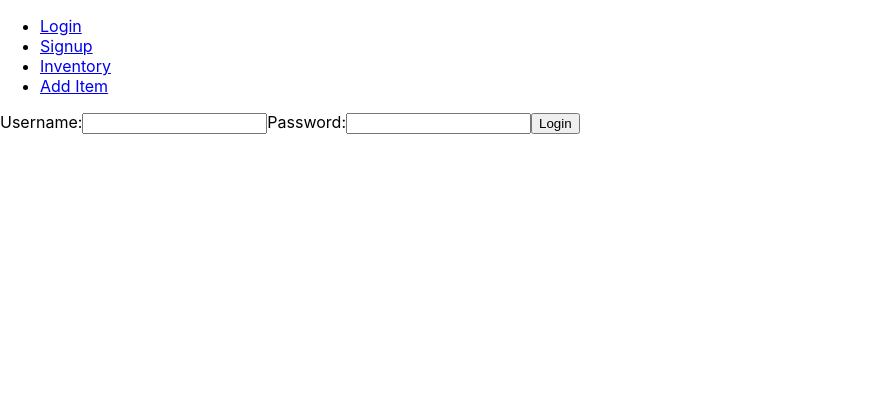
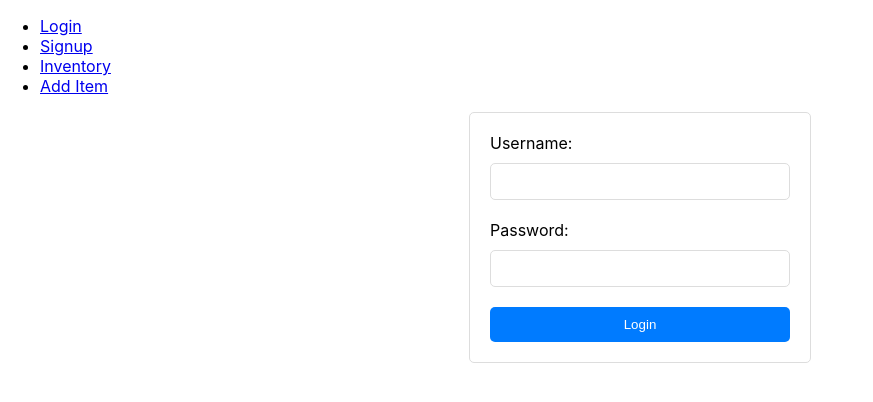
Before and after one commit to farrell-j/z-prefix-app, a React (Create React App) app in the folder client/: page / in a window 1280 px wide. Shown: the top 402 px of the page, without its empty margins (0-873 px from the left). Built offline with nearby package versions, Linux system fonts and the light colour scheme.

Commit message:
Styled login & signup

```diff
--- /dev/null
+++ b/client/src/components/Login.css
@@ -0,0 +1,33 @@
+.form {
+    display: flex;
+    flex-direction: column;
+    width: 300px;
+    margin: auto;
+    padding: 20px;
+    border: 1px solid #ddd;
+    border-radius: 5px;
+}
+
+.form label {
+    margin-bottom: 10px;
+}
+
+.form input {
+    margin-bottom: 20px;
+    padding: 10px;
+    border-radius: 5px;
+    border: 1px solid #ddd;
+}
+
+.form button {
+    padding: 10px;
+    border-radius: 5px;
+    border: none;
+    background-color: #007BFF;
+    color: white;
+    cursor: pointer;
+}
+
+.form button:hover {
+    background-color: #0056b3;
+}
--- a/client/src/components/Login.js
+++ b/client/src/components/Login.js
@@ -1,6 +1,7 @@
 import React, { useState, useContext } from 'react';
 import { useNavigate } from 'react-router-dom';
 import { AuthContext } from './Auth.js';
+import './Login.css';
 
 
 const LoginForm = () => {
@@ -34,7 +35,7 @@ const LoginForm = () => {
     };
 
     return (
-    <form onSubmit={handleSubmit}>
+    <form onSubmit={handleSubmit} className="form">
         <label htmlFor="username">Username:</label>
         <input
             type="username"
--- /dev/null
+++ b/client/src/components/Signup.css
@@ -0,0 +1,33 @@
+.form {
+    display: flex;
+    flex-direction: column;
+    width: 300px;
+    margin: auto;
+    padding: 20px;
+    border: 1px solid #ddd;
+    border-radius: 5px;
+}
+
+.form label {
+    margin-bottom: 10px;
+}
+
+.form input {
+    margin-bottom: 20px;
+    padding: 10px;
+    border-radius: 5px;
+    border: 1px solid #ddd;
+}
+
+.form button {
+    padding: 10px;
+    border-radius: 5px;
+    border: none;
+    background-color: #007BFF;
+    color: white;
+    cursor: pointer;
+}
+
+.form button:hover {
+    background-color: #0056b3;
+}
--- a/client/src/components/signup.js
+++ b/client/src/components/signup.js
@@ -1,6 +1,6 @@
 import React, { useState } from 'react';
 import { useNavigate } from 'react-router-dom';
-
+import './Signup.css';
 const SignupForm = () => {
     const navigate = useNavigate();
     const [username, setUsername] = useState('');
@@ -32,7 +32,7 @@ const SignupForm = () => {
     };
 
     return (
-        <form onSubmit={handleSubmit}>
+        <form onSubmit={handleSubmit} className="form">
             <label htmlFor="username">Username:</label>
             <input
                 type="username"
```
Also changed, not shown: client/src/styles/main.css (added).
